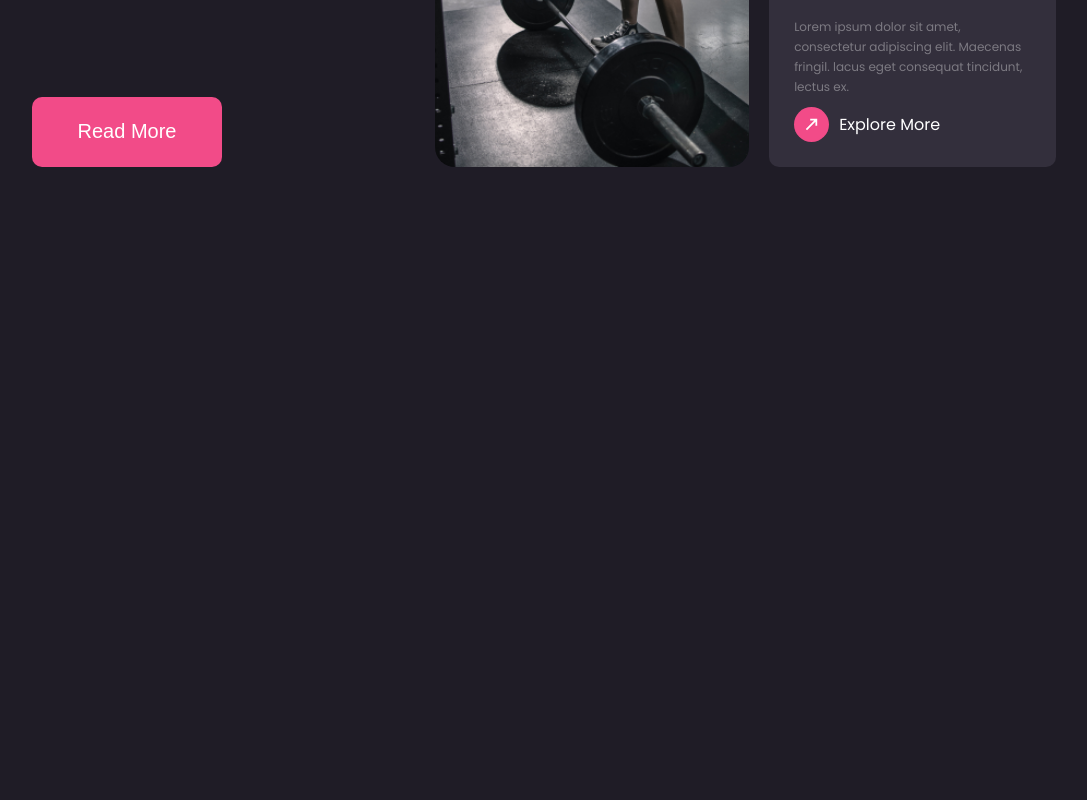
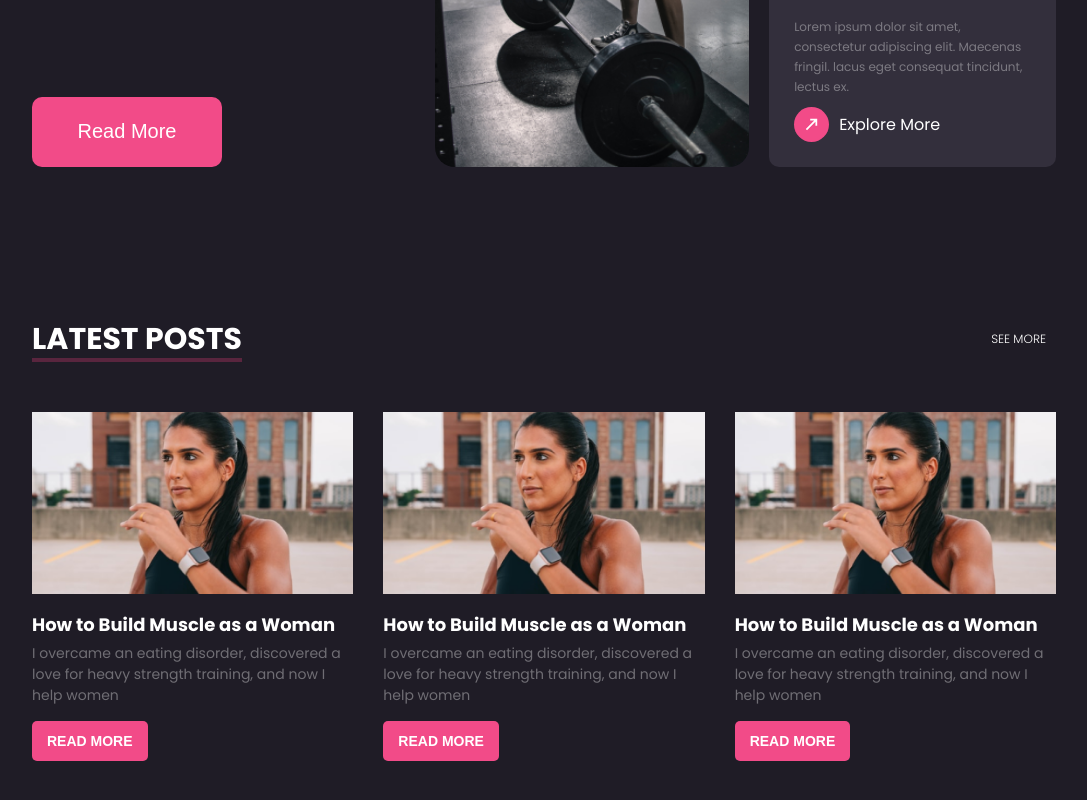
Before and after one commit to adexzy1/fitness-blog, a React (Create React App) app: page / in a window 1280 px wide. Shown: the part 492-1292 px from the top of the page, without its empty margins (96-1183 px from the left). Before the commit the page ends 800 px from the top, so only its background shows below. Built offline with nearby package versions, Linux system fonts and the light colour scheme.

Commit message:
fix - latest post section fixed

```diff
--- a/src/components/FeaturesPosts/featured.module.css
+++ b/src/components/FeaturesPosts/featured.module.css
@@ -8,7 +8,7 @@
 
 /* media queries */
 
-@media screen and (min-width: 850px) {
+@media screen and (min-width: 768px) {
   .small__featured__container {
     margin-top: 10rem;
     display: flex;
--- /dev/null
+++ b/src/components/Post Card/PostCard.tsx
@@ -0,0 +1,24 @@
+import postImg from '../../assets/post-img.png';
+import Button from '../button/Button';
+import style from './postCard.module.css';
+
+const PostCard = () => {
+  return (
+    <section className={style.wrapper}>
+      <div className={style.img__wrapper}>
+        <img src={postImg} alt="post-img" />
+      </div>
+
+      <div className={style.details__wrapper}>
+        <h5>How to Build Muscle as a Woman</h5>
+        <p>
+          I overcame an eating disorder, discovered a love for heavy strength
+          training, and now I help women
+        </p>
+        <Button text="Read More" />
+      </div>
+    </section>
+  );
+};
+
+export default PostCard;
--- /dev/null
+++ b/src/components/Post Card/postCard.module.css
@@ -0,0 +1,25 @@
+.img__wrapper > img {
+  width: 100%;
+}
+
+.details__wrapper > h5 {
+  font-size: 1.8rem;
+  color: var(--secondary-text);
+  padding-top: 1rem;
+}
+
+.details__wrapper > p {
+  font-size: 1.4rem;
+  padding-block: 0.5rem;
+}
+
+.details__wrapper > button {
+  background-color: var(--accent-color);
+  color: var(--secondary-text);
+  padding: 1.2rem 1.5rem;
+  margin-top: 1rem;
+  font-weight: 600;
+  font-size: 1.4rem;
+  border-radius: 0.5rem;
+  text-transform: uppercase;
+}
--- /dev/null
+++ b/src/components/category header/CategoryHeader.tsx
@@ -0,0 +1,16 @@
+import style from './categoryHeader.module.css';
+
+interface Props {
+  title: string;
+}
+
+const CategoryHeader = ({ title }: Props) => {
+  return (
+    <section className={style.container}>
+      <h2>{title}</h2>
+      <p>See More</p>
+    </section>
+  );
+};
+
+export default CategoryHeader;
--- /dev/null
+++ b/src/components/category header/categoryHeader.module.css
@@ -0,0 +1,62 @@
+.container {
+  color: var(--secondary-text);
+  padding-bottom: 5rem;
+  display: flex;
+  justify-content: center;
+  text-transform: uppercase;
+}
+
+.container > h2 {
+  text-align: center;
+  font-size: clamp(2.6rem, 3vw, 3rem);
+  position: relative;
+}
+
+.container > h2::after {
+  content: '';
+  position: absolute;
+  background-color: var(--accent);
+  height: 0.4rem;
+  right: 0;
+  bottom: 0;
+  left: 0;
+}
+
+.container > p {
+  display: none;
+}
+
+@media screen and (min-width: 850px) {
+  .container {
+    justify-content: space-between;
+    align-items: center;
+  }
+
+  .container > p {
+    display: block;
+    font-size: 1.2rem;
+    font-weight: 300;
+    cursor: pointer;
+    position: relative;
+    padding: 0.5rem 1rem;
+  }
+
+  .container > p::after {
+    content: '';
+    background-color: var(--accent);
+    position: absolute;
+    left: 0;
+    right: 0;
+    top: 0;
+    bottom: 0;
+    z-index: -1;
+    border-radius: 0.5rem;
+    transform: scaleX(0);
+    transition: transform 0.3s;
+    transform-origin: left;
+  }
+
+  .container > p:hover::after {
+    transform: scaleX(1);
+  }
+}
--- /dev/null
+++ b/src/components/latest posts/LatestPostList.tsx
@@ -0,0 +1,19 @@
+import CategoryHeader from '../category header/CategoryHeader';
+import PostCard from '../Post Card/PostCard';
+import style from './latestPostList.module.css';
+
+const LatestPostList = () => {
+  return (
+    <section className={style.container}>
+      <CategoryHeader title="Latest Posts" />
+
+      <div className={style.post__list}>
+        <PostCard />
+        <PostCard />
+        <PostCard />
+      </div>
+    </section>
+  );
+};
+
+export default LatestPostList;
--- /dev/null
+++ b/src/components/latest posts/latestPostList.module.css
@@ -0,0 +1,25 @@
+.container {
+  padding-inline: var(--outter-padding);
+  padding-block: 5rem;
+}
+
+.post__list {
+  display: grid;
+  gap: 3rem;
+}
+
+@media screen and (min-width: 768px) {
+  .container {
+    padding-top: 15rem;
+  }
+
+  .post__list {
+    grid-template-columns: repeat(2, 1fr);
+  }
+}
+
+@media screen and (min-width: 1100px) {
+  .post__list {
+    grid-template-columns: repeat(3, 1fr);
+  }
+}
--- a/src/pages/Home.tsx
+++ b/src/pages/Home.tsx
@@ -1,10 +1,12 @@
 import React from 'react';
 import FeaturedPosts from '../components/FeaturesPosts/FeaturedPosts';
+import LatestPostList from '../components/latest posts/LatestPostList';
 
 const Home = () => {
   return (
     <section>
       <FeaturedPosts />
+      <LatestPostList />
     </section>
   );
 };
```
Also changed, not shown: src/assets/post-img.png (added).
